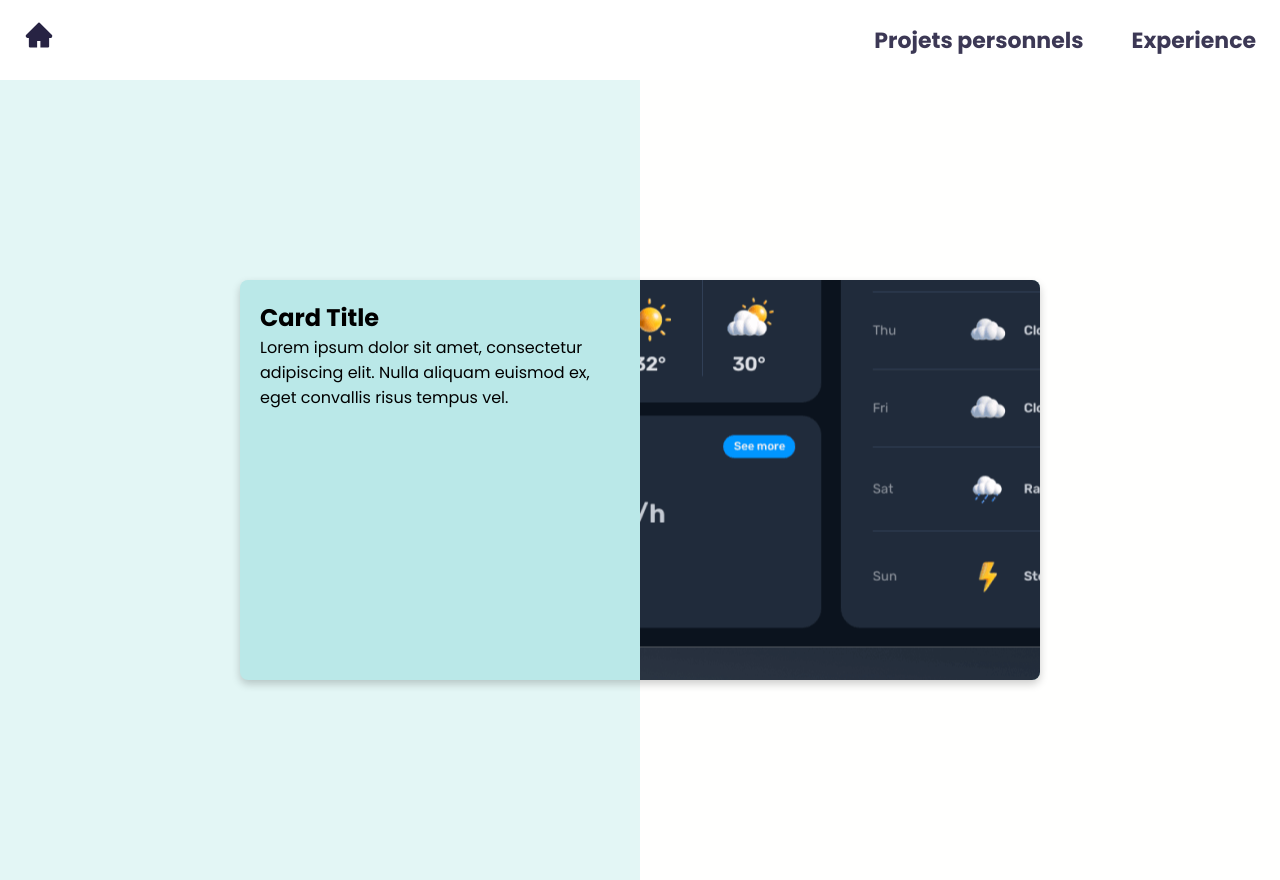
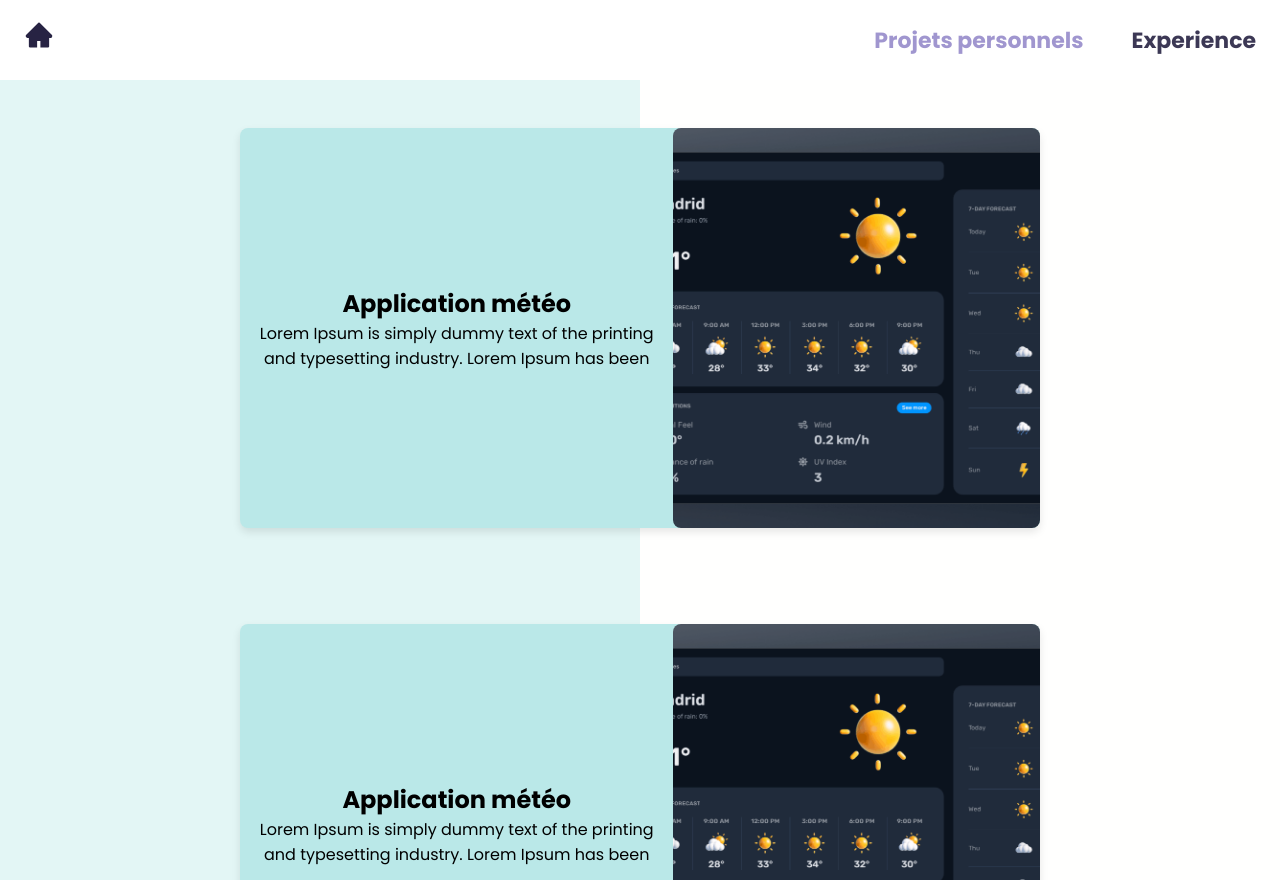
Before and after one commit to youssefdrif/curiculumvitae, a React (Create React App) app: page /profil in a window 1280 px wide. Built offline with nearby package versions, Linux system fonts and the light colour scheme.

Commit message:
OnClick functions

```diff
--- a/src/Navbar/Navbar.css
+++ b/src/Navbar/Navbar.css
@@ -4,6 +4,9 @@
     justify-content: space-between;
     align-items: center;
     /* background: #e3f6f5; */
+  }
+  a.active {
+     color: #968bca!important;
   }
 
   .Navbar > .nav-logo {
@@ -14,7 +17,7 @@
     transition: all 0.3s ease-in-out;
   }
   .Navbar > .nav-logo:hover {
-    color: #968bca;;
+    color: #968bca;
   }
 
   .Navbar > .nav-items > a {
@@ -86,7 +89,7 @@
       position: relative;
       width: 32px;
       height: 2px;
-      background: #968bca;;
+      background: #968bca;
       transition: all 0.45s ease-in-out;
     }
 
--- a/src/Navbar/Navbar.js
+++ b/src/Navbar/Navbar.js
@@ -1,15 +1,15 @@
 import React, { useState } from "react";
 import "./Navbar.css";
 import { AiFillHome } from 'react-icons/ai';
-import { Link } from "react-router-dom";
+import { NavLink } from "react-router-dom";
 const Navbar = () => {
   const [isOpen, setIsOpen] = useState(false);
   return (
     <div className="Navbar">
-      <Link to="/" className="nav-logo"><AiFillHome /></Link>
+      <NavLink to="/" className="nav-logo"><AiFillHome /></NavLink>
       <div className={`nav-items ${isOpen && "open"}`}>
-        <Link to="/profil">Projets personnels</Link>
-        <Link to="/experience">Experience</Link>
+        <NavLink to="/profil">Projets personnels</NavLink>
+        <NavLink to="/experience">Experience</NavLink>
       </div>
       <div
         className={`nav-toggle ${isOpen && "open"}`}
--- a/src/components/Home/Home.js
+++ b/src/components/Home/Home.js
@@ -1,17 +1,40 @@
 import React from "react";
 import img1 from "../../images/img1.jpg";
 import "./Home.css";
-import { BsGithub, BsLinkedin} from "react-icons/bs";
+import { BsGithub, BsLinkedin } from "react-icons/bs";
 import { MdLocationPin, MdPending } from "react-icons/md";
 import { FaCarAlt } from "react-icons/fa";
-import {IoCalendar} from "react-icons/io5"
+import { IoCalendar } from "react-icons/io5";
 import { AiFillPhone } from "react-icons/ai";
 
 export default function Home() {
-  const handleClick = (e) => {
-    e.preventDefault();
-    console.log("The link was clicked.");
+  const PDFfile = "http://localhost:3000/CV_Youssef_Drif.pdf";
+  const downloadPDF = (url) => {
+    fetch(url)
+      .then((response) => response.blob())
+      .then((blob) => {
+        const blobURL = window.URL.createObjectURL(new Blob([blob]));
+        const fileName = url.split("/").pop();
+        const aTag = document.createElement("a");
+        aTag.href = blobURL;
+        aTag.setAttribute("download", fileName);
+        document.body.appendChild(aTag);
+        aTag.click();
+        aTag.remove();
+      });
   };
+
+  const handleClickProjets = () => {
+    window.location.assign("/profil");
+  };
+
+  const handleClickGitHub = () => {
+    window.open('https://github.com/youssefdrif', "_blank") || window.location.replace('https://github.com/youssefdrif');
+  }
+
+  const handleClickLinkedin = () => {
+    window.open('https://www.linkedin.com/in/youssef-drif-67927a239/', "_blank") || window.location.replace('https://www.linkedin.com/in/youssef-drif-67927a239/');
+  }
 
   return (
     <div className="GridContainer">
@@ -26,19 +49,16 @@ export default function Home() {
             Developpeur Front-End
           </p>
           <div className="Gridlogo">
-          <BsGithub onClick={handleClick} className="logogit" />
-          <BsLinkedin className="logolinkedin" />
+            <BsGithub onClick={handleClickGitHub} className="logogit" />
+            <BsLinkedin onClick={handleClickLinkedin} className="logolinkedin" />
           </div>
         </div>
       </div>
       <div className="Grid3" xs={2}>
-        <p className="fontbold">
-            Bonjour! Je suis Drif Youssef,
-        </p>
+        <p className="fontbold">Bonjour! Je suis Drif Youssef,</p>
         <p className="font">
-          actuellement diplômé d'une licence
-          professionnelle en cybersécurité je souhaiterai approfondir mon
-          experience en développement web.
+          actuellement diplômé d'une licence professionnelle en cybersécurité je
+          souhaiterai approfondir mon experience en développement web.
         </p>
         <p className="font">
           Durant cette alternance j'ai développé une application web codé en
@@ -46,27 +66,36 @@ export default function Home() {
         </p>
         <div className="Grid4" xs={2}>
           <p className="font2">
-            <IoCalendar className="icons"/> 23 ans
+            <IoCalendar className="icons" /> 23 ans
           </p>
           <p className="font2">
-            <MdLocationPin className="icons"/>
-            Alès
+            <MdLocationPin className="icons" />
+            Alès, 30100
           </p>
           <p className="font2">
-            <MdPending className="icons"/>
-            En recherche d'emploi
+            <MdPending className="icons" />
+            En recherche d'un emploi en alternance
           </p>
           <p className="font2">
-            <FaCarAlt className="icons"/> En cours d'optention
+            <FaCarAlt className="icons" /> En cours d'optention
           </p>
           <p className="font2">
-            <AiFillPhone className="icons"/>
+            <AiFillPhone className="icons" />
             +33782970537
           </p>
         </div>
         <div className="Grid5" xs={2}>
-          <button className="button1">Télécharger mon CV</button>
-          <button className="button1">Voir mes projets</button>
+          <button
+            onClick={() => {
+              downloadPDF(PDFfile);
+            }}
+            className="button1"
+          >
+            Télécharger mon CV
+          </button>
+          <button onClick={handleClickProjets} className="button1">
+            Voir mes projets
+          </button>
         </div>
       </div>
     </div>
--- a/src/components/Profile/Profil.css
+++ b/src/components/Profile/Profil.css
@@ -1,41 +1,42 @@
 .grid-container {
-    display: flex;
-    justify-content: center;
-    align-items: center;
-    height: 100vh;
-    background: linear-gradient(to right, #e3f6f5 50%, #fffffe 50%, #fffffe 100%);
-  }
+  background: linear-gradient(to right, #e3f6f5 50%, #fffffe 50%, #fffffe 100%);
+  display: grid;
+  justify-content: center;
+  align-items: center;
+  height: 100vh;
+  overflow: scroll;
+}
 
-  .cardprofil {
-    display: flex;
-    flex-direction: column;
-    width: 800px;
-    height: 400px;
-    border-radius: 8px;
-    overflow: hidden;
-    box-shadow: 0 4px 8px rgba(0, 0, 0, 0.2);
-    background-color: #bae8e8;
-  }
+.cardprofil {
+  width: 800px;
+  height: 400px;
+  background-color: #bae8e8;
+  display: flex;
+  justify-content: space-between;
+  align-items: center;
+  border-radius: 8px;
+  box-shadow: 0 4px 8px rgba(0, 0, 0, 0.1);
+  margin-top: 48px;
+  margin-bottom: 48px;
+}
 
-  .card-content {
-    display: flex;
-    flex-direction: row;
-    height: 100%;
-  }
+.card-text {
+  text-align: center;
+  margin: 16px;
+}
 
-  .card-text {
-    flex: 1;
-    padding: 20px;
-  }
+.card-image {
+  height: 100%;
+  display: flex;
+  justify-content: center;
+  align-items: center;
+}
 
-  .card-image {
-    width: 50%;
-    position: relative;
-    overflow: hidden;
-  }
-
-  .card-image img {
-    position: absolute;
-    transform: translate(-50%, -50%);
-    object-fit: cover;
-  }
+.card-image img {
+  height: 100%;
+  object-fit: cover;
+  width: auto;
+  max-width: 100%;
+  max-height: 100%;
+  border-radius: 8px;
+}
--- a/src/components/Profile/Profile.js
+++ b/src/components/Profile/Profile.js
@@ -4,19 +4,44 @@ import weather from "../../images/weatherapp.png";
 
 export default function Profile() {
   return (
-    <div class="grid-container">
-      <div class="cardprofil">
-        <div class="card-content">
-          <div class="card-text">
-            <h2>Card Title</h2>
+    <div className="grid-container">
+      <div className="cardprofil">
+        <div className="card-content">
+          <div className="card-text">
+            <h2>Application météo</h2>
             <p>
-              Lorem ipsum dolor sit amet, consectetur adipiscing elit. Nulla
-              aliquam euismod ex, eget convallis risus tempus vel.
+            Lorem Ipsum is simply dummy text of the printing and typesetting industry. Lorem Ipsum has been
             </p>
           </div>
-          <div class="card-image">
+          </div>
+          <div className="card-image">
             <img src={weather} alt="Card" />
+        </div>
+      </div>
+      <div className="cardprofil">
+        <div className="card-content">
+          <div className="card-text">
+            <h2>Application météo</h2>
+            <p>
+            Lorem Ipsum is simply dummy text of the printing and typesetting industry. Lorem Ipsum has been
+            </p>
           </div>
+          </div>
+          <div className="card-image">
+            <img src={weather} alt="Card" />
+        </div>
+      </div>
+      <div className="cardprofil">
+        <div className="card-content">
+          <div className="card-text">
+            <h2>Application météo</h2>
+            <p>
+            Lorem Ipsum is simply dummy text of the printing and typesetting industry. Lorem Ipsum has been
+            </p>
+          </div>
+          </div>
+          <div className="card-image">
+            <img src={weather} alt="Card" />
         </div>
       </div>
     </div>
```
Also changed, not shown: 1 other file (tests, documents, lock files or other folders).
